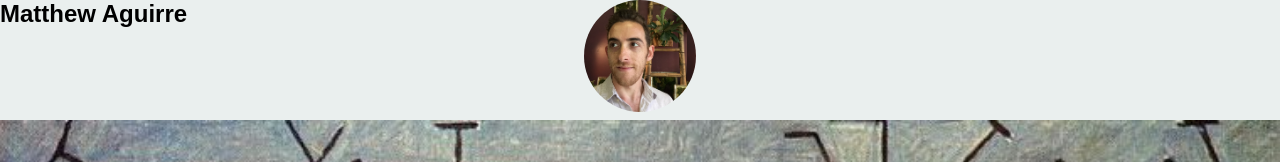
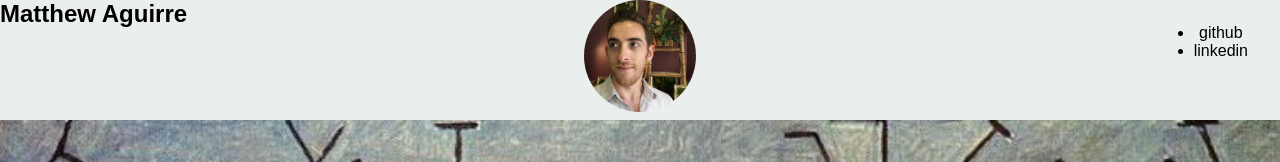
Before and after one commit to m-aguirre/portfolio, a React (Create React App) app: page / in a window 1280 px wide. Shown: the top 162 px of the page. Built offline with nearby package versions, Linux system fonts and the light colour scheme.

Commit message:
projects pane animation bug fix

```diff
--- a/src/components/Header.jsx
+++ b/src/components/Header.jsx
@@ -11,7 +11,12 @@ class Header extends React.Component {
       <div className="header">
         <h2 className="name-h2">Matthew Aguirre</h2>
         <div className="portfolio-photo"></div>
-        <div className="links-container"></div>
+        <div className="links-container">
+          <ul>
+            <li>github</li>
+            <li>linkedin</li>
+          </ul>
+        </div>
       </div>
     )
   }
--- a/src/index.css
+++ b/src/index.css
@@ -27,6 +27,13 @@ h1{
   margin: auto;
   background-image: url('./images/portfolio-photo.jpg');
   background-size: contain;
+}
+
+.links-container {
+  float: right;
+  position: relative;
+  top: -13vh;
+  margin-right: 2.5%
 }
 /*********** ENTRY PANE ************/
 
@@ -132,9 +139,9 @@ h1{
   width:82vw;
   height: 85vh;
   background: #8eafe2;
-  position: relative;
-  right: -18vw;
-  top: -48.3vh;
+  position: absolute;
+  top: 0;
+  left:100%
 }
 
 .content-transition-enter {
```
